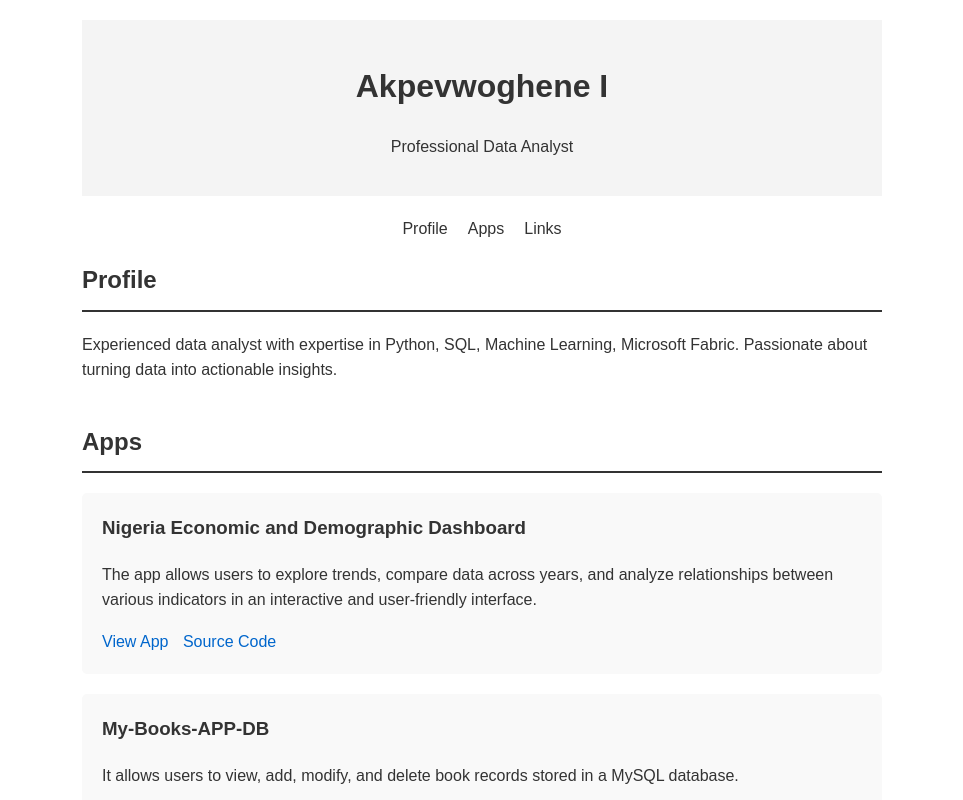
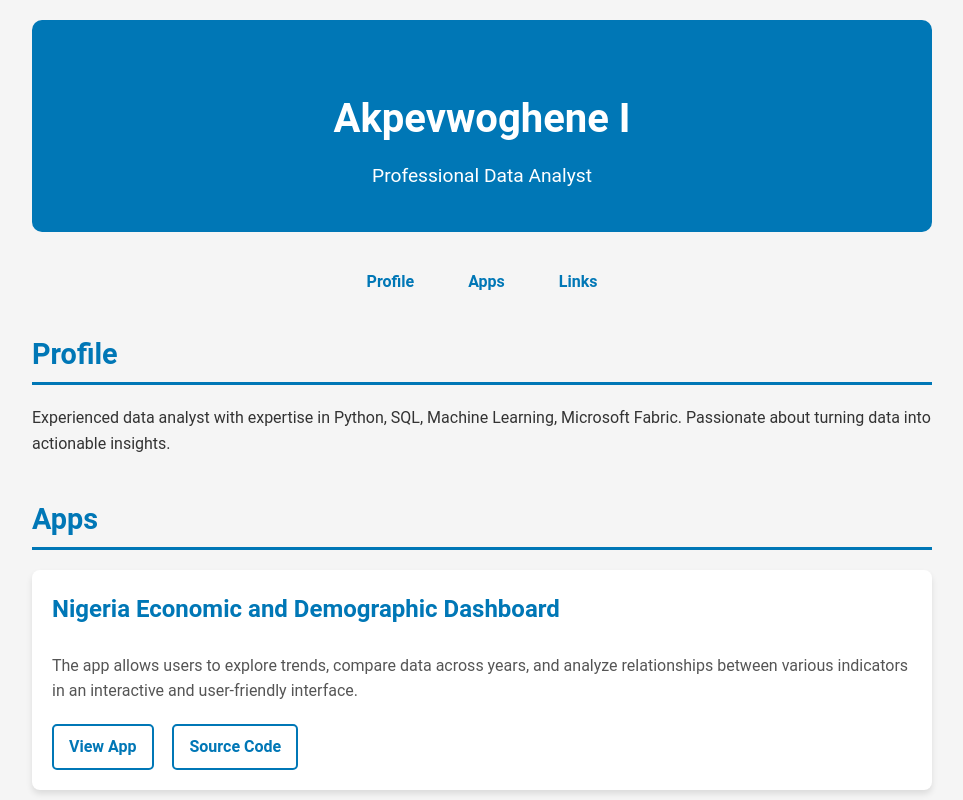
Before and after one commit to makpevwei/makpevwei.github.io, a plain HTML site: page index.html in a window 1280 px wide. Shown: the top 800 px of the page, without its empty margins (158-1121 px from the left). Drawn offline with Linux system fonts and the light colour scheme.

Commit message:
Update styles.css

```diff
--- a/styles.css
+++ b/styles.css
@@ -1,58 +1,114 @@
+/* General Styles */
 body {
-    font-family: Arial, sans-serif;
+    font-family: 'Roboto', Arial, sans-serif;
     line-height: 1.6;
     color: #333;
-    max-width: 800px;
+    max-width: 900px;
     margin: 0 auto;
     padding: 20px;
+    background-color: #f5f5f5;
 }
 
+/* Header Styles */
 header {
-    background-color: #f4f4f4;
+    background-color: #0077b6; /* Professional blue */
+    color: #fff;
     text-align: center;
-    padding: 20px;
-    margin-bottom: 20px;
+    padding: 40px 20px;
+    border-radius: 10px;
+    margin-bottom: 30px;
 }
 
+header h1 {
+    font-size: 2.5em;
+    margin-bottom: 10px;
+}
+
+header p {
+    font-size: 1.2em;
+    margin: 0;
+}
+
+/* Navigation Styles */
 nav {
     display: flex;
     justify-content: center;
-    margin-bottom: 20px;
+    margin-bottom: 30px;
 }
 
 nav a {
-    margin: 0 10px;
+    margin: 0 15px;
     text-decoration: none;
-    color: #333;
+    color: #0077b6;
+    font-weight: bold;
+    padding: 5px 10px;
+    border: 2px solid transparent;
+    transition: all 0.3s ease;
 }
 
+nav a:hover {
+    background-color: #0077b6;
+    color: #fff;
+    border-radius: 5px;
+}
+
+/* Section Styles */
 section {
     margin-bottom: 40px;
 }
 
 h2 {
-    border-bottom: 2px solid #333;
-    padding-bottom: 10px;
+    font-size: 1.8em;
+    color: #0077b6;
+    border-bottom: 3px solid #0077b6;
+    padding-bottom: 5px;
+    margin-bottom: 20px;
 }
 
+/* App Card Styles */
 .app {
-    background-color: #f9f9f9;
+    background-color: #ffffff;
+    box-shadow: 0 4px 6px rgba(0, 0, 0, 0.1);
     padding: 20px;
     margin-bottom: 20px;
-    border-radius: 5px;
+    border-radius: 8px;
+    transition: transform 0.2s ease;
+}
+
+.app:hover {
+    transform: translateY(-5px);
 }
 
 .app h3 {
     margin-top: 0;
+    font-size: 1.5em;
+    color: #0077b6;
+}
+
+.app p {
+    font-size: 1em;
+    margin: 10px 0 20px;
+    color: #555;
 }
 
 .app a {
     display: inline-block;
-    margin-right: 10px;
+    margin-right: 15px;
     text-decoration: none;
-    color: #0066cc;
+    color: #0077b6;
+    font-weight: bold;
+    padding: 8px 15px;
+    border: 2px solid #0077b6;
+    border-radius: 5px;
+    transition: all 0.3s ease;
 }
 
+.app a:hover {
+    background-color: #0077b6;
+    color: #fff;
+}
+
+/* List Styles */
 ul {
     list-style-type: none;
     padding: 0;
@@ -62,6 +118,18 @@ li {
     margin-bottom: 10px;
 }
 
+li a {
+    color: #0077b6;
+    text-decoration: none;
+    font-weight: bold;
+    transition: color 0.3s ease;
+}
+
+li a:hover {
+    color: #005f99;
+}
+
+/* Footer Styles */
 footer {
     text-align: center;
     margin-top: 40px;
```
